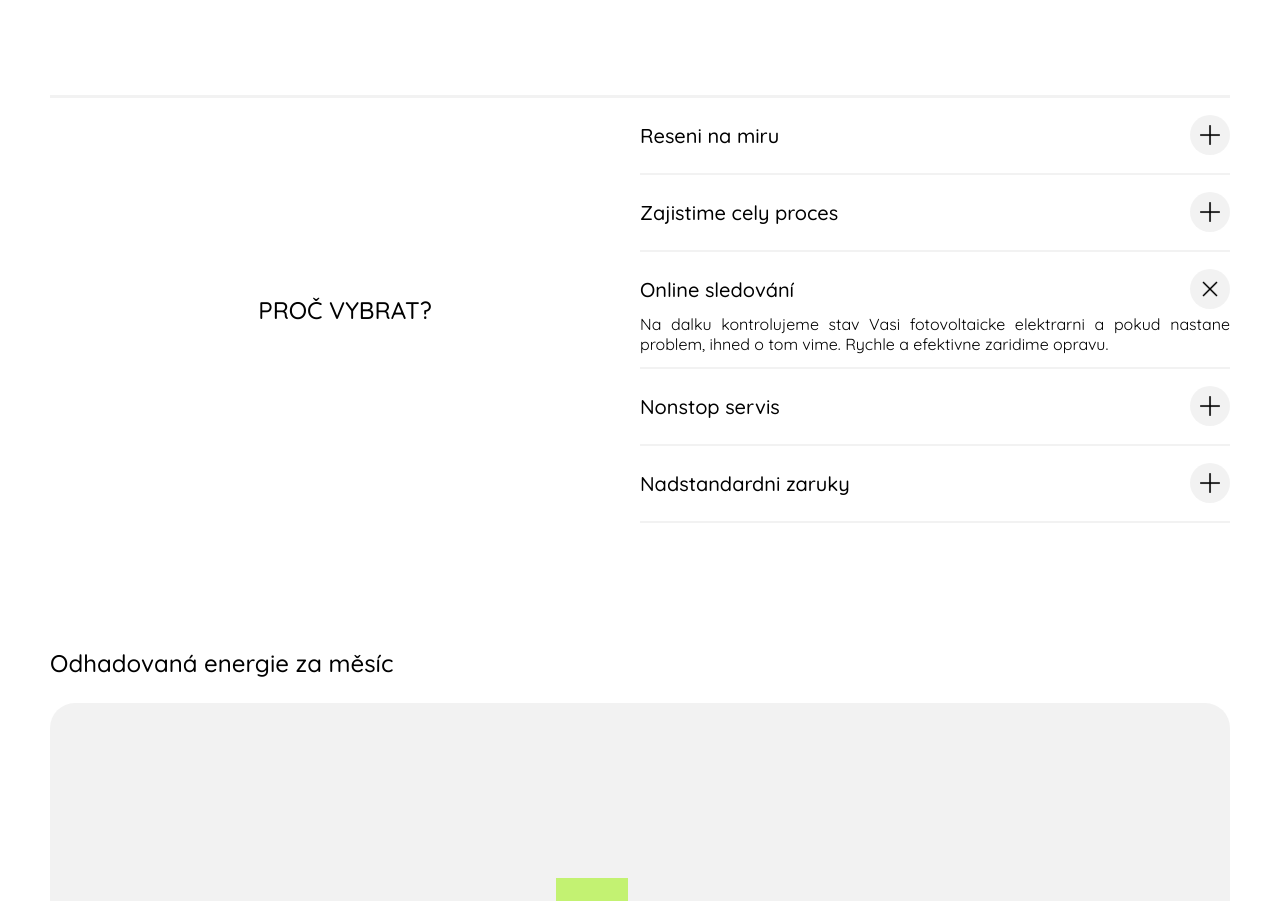
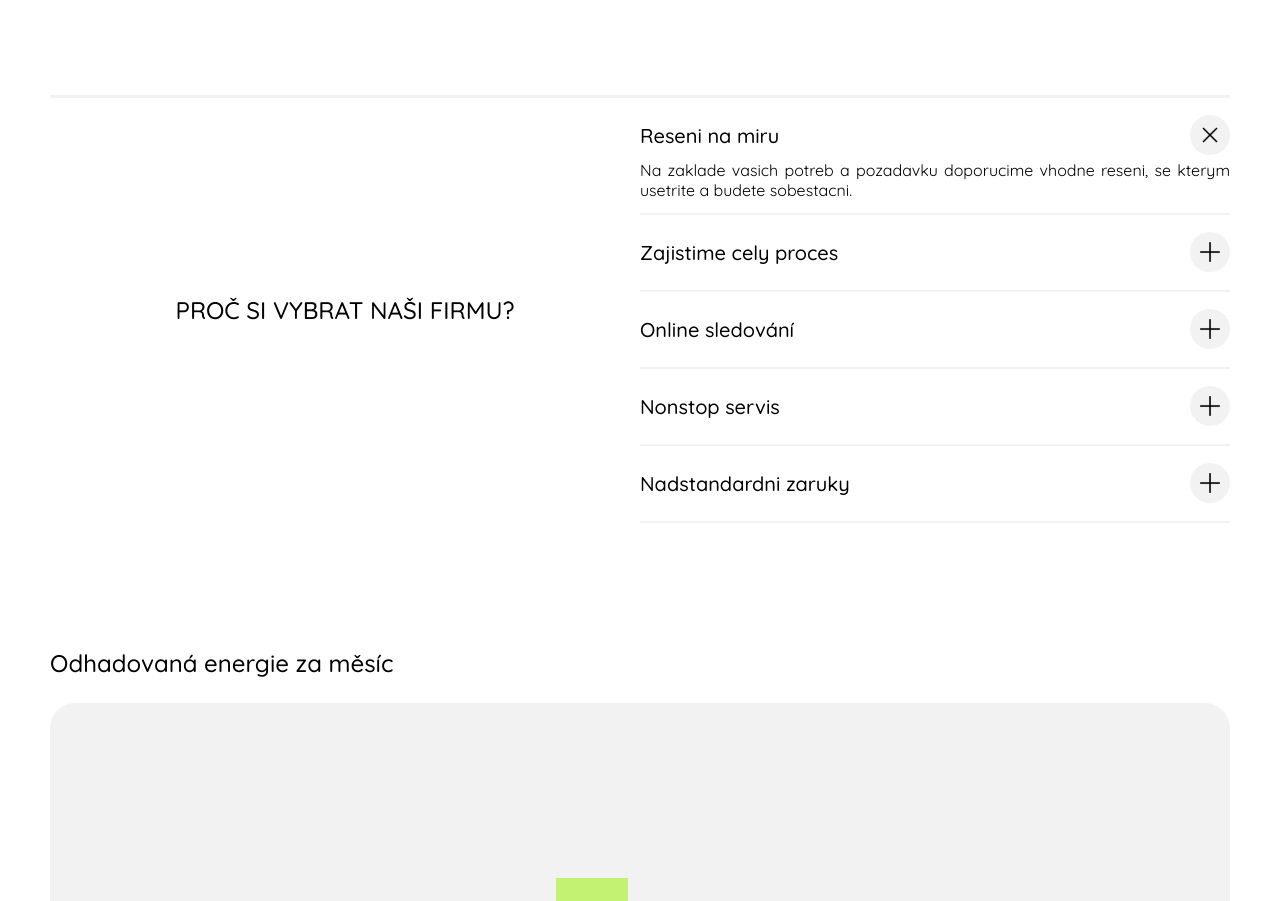
Before and after one commit to stepandordiai/fve-stavby, a React (Vite) app: page / in a window 1280 px wide. Shown: the part 2760-3661 px from the top of the page. Built offline with nearby package versions, Linux system fonts and the light colour scheme.

Commit message:
v2.7.4 Update Advantages

```diff
--- a/src/components/Advantages/Advantages.jsx
+++ b/src/components/Advantages/Advantages.jsx
@@ -22,7 +22,7 @@ const Advantages = () => {
             <div className="divider"></div>
             <section className="advantages">
                 <div className="advantages-title-container">
-                    <h2>Proč vybrat?</h2>
+                    <h2>Proč si vybrat naši firmu?</h2>
                 </div>
                 <ul className="advantages-list">
                     <li className="advantages-item">
@@ -32,13 +32,13 @@ const Advantages = () => {
                             </span>
                             <div className="advantages-btn-icon-container">
                                 <img
-                                    className="advantages-btn-icon"
+                                    className="advantages-btn-icon advantages-btn-icon--active"
                                     src={plusIcon}
                                     alt=""
                                 />
                             </div>
                         </button>
-                        <div className="dd-wrapper">
+                        <div className="dd-wrapper dd-wrapper--active">
                             <p className="dd-details">
                                 Na zaklade vasich potreb a pozadavku doporucime
                                 vhodne reseni, se kterym usetrite a budete
@@ -74,17 +74,17 @@ const Advantages = () => {
                             </span>
                             <div className="advantages-btn-icon-container">
                                 <img
-                                    className="advantages-btn-icon advantages-btn-icon--active"
+                                    className="advantages-btn-icon"
                                     src={plusIcon}
                                     alt=""
                                 />
                             </div>
                         </button>
-                        <div className="dd-wrapper dd-wrapper--active">
+                        <div className="dd-wrapper">
                             <p className="dd-details">
-                                Na dalku kontrolujeme stav Vasi fotovoltaicke
-                                elektrarni a pokud nastane problem, ihned o tom
-                                vime. Rychle a efektivne zaridime opravu.
+                                Dálkově sledujeme stav vaší fotovoltaické
+                                elektrárny a pokud se vyskytne problém, okamžitě
+                                o něm víme. Opravu zajistíme rychle a efektivně.
                             </p>
                         </div>
                     </li>
```
